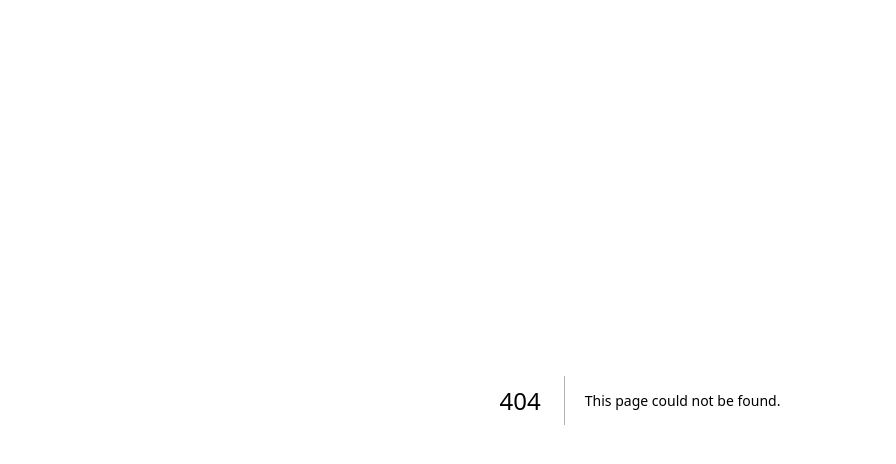
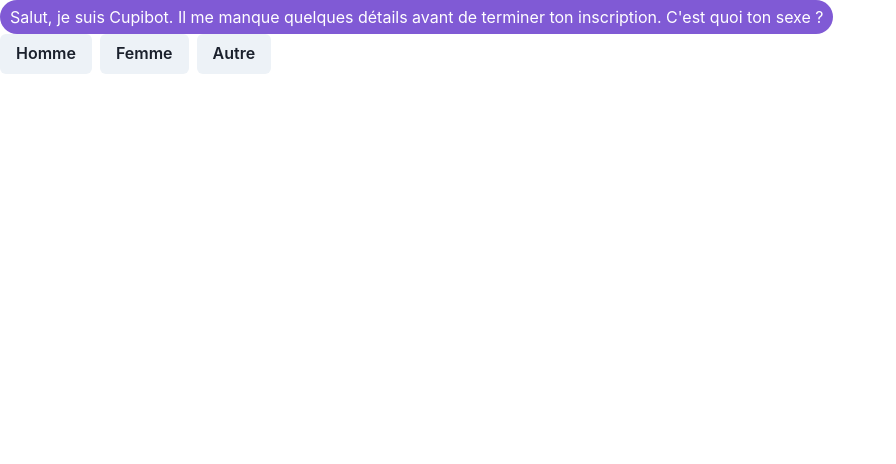
Before and after one commit to Gagl08/projet-web4, a Next.js app: page /getting-start in a window 1280 px wide. Before the commit this address had no page. Shown: the top 464 px of the page, without its empty margins (0-896 px from the left). Built offline with nearby package versions, Linux system fonts and the light colour scheme; no server answers; sample sign-in values are in the browser's storage.

Commit message:
feat(MessageList, Message): Start `/getting-start` page
Took 4 hours 41 minutes

```diff
--- a/src/components/chat/Message.tsx
+++ b/src/components/chat/Message.tsx
@@ -1,18 +1,18 @@
-import {Box, Flex, Text} from '@chakra-ui/react';
-import type {Message as MessageType, User} from "@prisma/client"
-
+import {Flex, Text} from '@chakra-ui/react';
+import type {Message as MessageType, User} from '@prisma/client';
 
 type Props = {
-  user: User
+  align: "left" | 'right'
   message: MessageType
 }
 
-export default function Message(props: Props) {
-  const {message, user} = props;
+const Message = ({message, align}: Props) => (
+    <Flex justifyContent={align}>
+      <Text w={'fit-content'} bg={'purple.500'} borderRadius={'full'}
+            color={'white'} px={'10px'} py={'5px'}>
+        {message.text}
+      </Text>
+    </Flex>
+);
 
-  return (
-      <Flex justifyContent={user.id === message.UserID ? 'right' : 'left'}>
-        <Text w={'fit-content'} bg={'purple.500'} borderRadius={'full'} color={'white'} px={"10px"} py={"5px"}>{message.text}</Text>
-      </Flex>
-  );
-}
+export default Message;
--- a/src/components/chat/MessageList.tsx
+++ b/src/components/chat/MessageList.tsx
@@ -1,4 +1,4 @@
-import type {Message as MessageType, User} from "@prisma/client";
+import type {Message as MessageType, User} from '@prisma/client';
 import Message from '@/components/chat/Message';
 import {Box, Flex} from '@chakra-ui/react';
 
@@ -7,12 +7,14 @@ type Props = {
   messages: MessageType[]
 }
 
-export default function MessageList(props: Props) {
-  const {messages, user} = props;
+const MessageList = ({messages, user}: Props) => (
+    <Flex direction={'column'} gap={1}>
+      {messages.map((message, index) =>
+          <Message key={index}
+                   align={user.id === message.UserID ? 'right' : 'left'}
+                   message={message}/>
+      )}
+    </Flex>
+);
 
-  return (
-      <Flex direction={'column'} gap={1}>
-        {messages.map((message, index) => <Message key={index} user={user} message={message}/>)}
-      </Flex>
-  );
-}
+export default MessageList;
--- /dev/null
+++ b/src/components/form/GettingStartForm.tsx
@@ -0,0 +1,119 @@
+import {useEffect, useState} from 'react';
+import {
+  Gender,
+  Message as MessageType, Passion,
+  User as UserType,
+} from '@prisma/client';
+import MessageList from '@/components/chat/MessageList';
+import {Button, ButtonGroup, Input, Slider} from '@chakra-ui/react';
+
+type Props = {
+  user: UserType
+}
+
+type FormInputs = {
+  userGender: Gender
+  genderResearch: Gender,
+  ages: [number, number],
+  birth: Date,
+  passions: Passion[]
+}
+
+export default function GettingStartForm({user}: Props) {
+
+  const steps = [
+    {
+      question: 'Salut, je suis Cupibot. Il me manque quelques détails avant de terminer ton inscription. C\'est quoi ton sexe ?',
+      component: ( // TODO Optimiser ça
+          <ButtonGroup>
+            <Button onClick={() => {
+              setFormInputs({...formInputs, userGender: Gender.MALE});
+              nextStep();
+            }}>Homme</Button>
+            <Button onClick={() => {
+              setFormInputs({...formInputs, userGender: Gender.FEMALE});
+              nextStep();
+            }}>Femme</Button>
+            <Button onClick={() => {
+              setFormInputs({...formInputs, userGender: Gender.OTHER});
+              nextStep();
+            }}>Autre</Button>
+          </ButtonGroup>
+      ),
+    },
+    {
+      question: 'Ok et tu es attiré par quel genre ?',
+      component: ( // TODO Optimiser ça
+          <ButtonGroup>
+            <Button onClick={() => {
+              setFormInputs({...formInputs, genderResearch: Gender.MALE});
+              nextStep();
+            }}>Homme</Button>
+            <Button onClick={() => {
+              setFormInputs({...formInputs, genderResearch: Gender.FEMALE});
+              nextStep();
+            }}>Femme</Button>
+            <Button onClick={() => {
+              setFormInputs({...formInputs, genderResearch: Gender.OTHER});
+              nextStep();
+            }}>Autre</Button>
+          </ButtonGroup>),
+    },
+    {
+      question: 'Ça marche, c\'est quoi la tranche d\'âge que tu recherche ?',
+      component: (
+          <>
+            <Slider/>
+            <Button onClick={() => nextStep()}>Suite</Button>
+          </>
+      ), // TODO
+    },
+    {
+      question: 'D\'ailleurs je ne t\'ai pas demandé, quand est-ce que tu est né ?',
+      component: (
+          <>
+            <Input type={'date'}/>
+            <Button onClick={() => nextStep()}>Suite</Button>
+          </>
+      ), // TODO
+    },
+    {
+      question: 'T\'as des passions dans la vie ? (Choisis-en 3 minimum)',
+      component: (
+          <>
+            Passion selector
+            <Button onClick={() => nextStep()}>Suite</Button>
+          </>), // TODO
+    },
+    {
+      question: 'Ok j\'ai toutes les infos d\'on j\'ai besoin, je vais tout faire pour te faire trouver la personne qui te correspond!',
+      component: (<Button onClick={() => {/*handleSubmit()*/}}>Suite</Button>), // TODO
+    },
+  ];
+
+  const [progress, setProgress] = useState(0);
+  const [messages, setMessages] = useState<MessageType[]>([
+    {text: steps[0].question} as MessageType,
+  ]);
+
+  const [formInputs, setFormInputs] = useState<FormInputs>({
+    userGender: Gender.UNKNOWN,
+    genderResearch: Gender.UNKNOWN,
+    ages: [18, 25],
+    birth: new Date(),
+    passions: [],
+  });
+
+  const nextStep = () => {
+    const newMessage = {text: steps[progress + 1].question} as MessageType;
+    setMessages([...messages, newMessage]);
+    setProgress(progress + 1);
+  };
+
+  return (
+      <>
+        <MessageList user={user} messages={messages}/>
+        {steps[progress].component}
+      </>
+  );
+}
--- /dev/null
+++ b/src/pages/getting-start.tsx
@@ -0,0 +1,17 @@
+import Head from 'next/head';
+import {websiteName} from '@/lib/constants';
+import {useSession} from 'next-auth/react';
+import LoadingPage from '@/components/LoadingPage';
+import GettingStartForm from '@/components/form/GettingStartForm';
+
+export default function GettingStart() {
+  const {data: session, status} = useSession({required: true})
+
+  if (status === "loading") return <LoadingPage/>
+  return (
+      <>
+        <Head><title>{websiteName}</title></Head>
+        <GettingStartForm user={session.user}/>
+      </>
+  )
+}
```
Also changed, not shown: src/components/layout/dashboard/left_panel/LeftPanel.tsx (+1 -10 lines), 1 other file (tests, documents, lock files or other folders).
